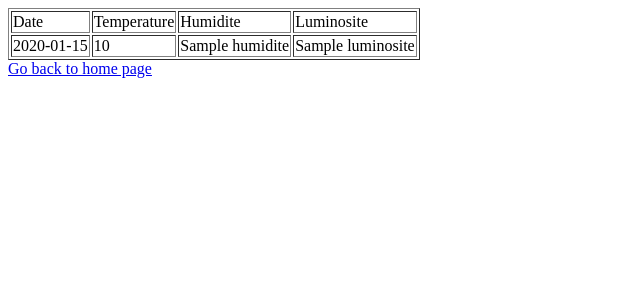
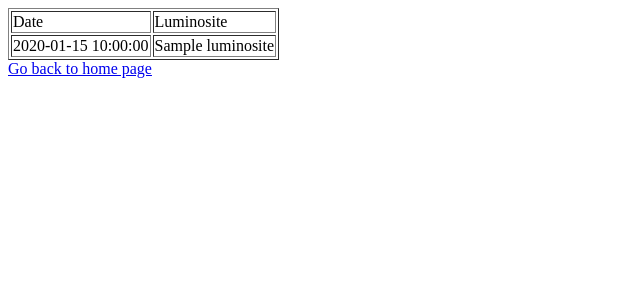
Before and after one commit to thetruegamer/PERI_Projet, a Flask app: template server/templates/list.html in a window 1280 px wide. Shown: the top 300 px of the page, without its empty margins (0-640 px from the left). Run offline with Flask 2, Linux system fonts and the light colour scheme; the template is opened without the code that fills it: most values are stand-ins (such as "Sample title", 1, 10 or a date in 2020).

Commit message:
minor fixes to match the new db

```diff
--- a/server/server.py
+++ b/server/server.py
@@ -8,7 +8,7 @@ app = Flask(__name__)
 def list():
 
 	# connect to the database
-	con = sql.connect("../database/arduino_db.sqlt")
+	con = sql.connect("../database/arduino.db")
 
 	# config the rows for the fetch later
 	con.row_factory = sql.Row
--- a/server/templates/list.html
+++ b/server/templates/list.html
@@ -1,5 +1,4 @@
 <!-- TODO transform the list into a nice graph -->
-
 <!doctype html>
 <html>
    <body>
@@ -7,17 +6,13 @@
       <table border = 1>
          <thead>
             <td>Date</td>
-            <td>Temperature</td>
-            <td>Humidite</td>
             <td>Luminosite</td>
          </thead>
 
          <!-- as long as there are values we list them -->
          {% for row in rows %}
             <tr>
-               <td>{{row["Dates"]}}</td>
-               <td>{{row["Temperature"]}}</td>
-               <td> {{ row["Humidite"]}}</td>
+               <td>{{row["Date"]}}</td>
                <td>{{row["Luminosite"]}}</td>
             </tr>
          {% endfor %}
```
